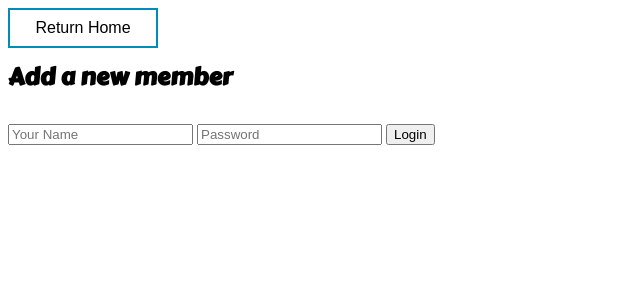
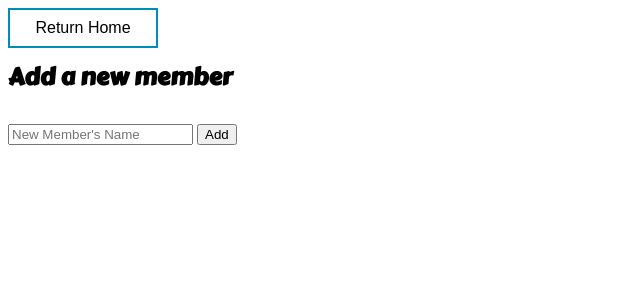
Before and after one commit to AaditT/checkin, a Flask app: page /add in a window 1280 px wide. Shown: the top 300 px of the page, without its empty margins (0-640 px from the left). Run offline with Flask 2, Linux system fonts and the light colour scheme; parts of the project's set-up code (start-up, migrations or seed data) failed here and were passed over.

Commit message:
clean up "add" feature

```diff
--- a/main.py
+++ b/main.py
@@ -31,11 +31,8 @@ def login():
 def add():
     error = None
     if request.method == 'POST':
-        if request.form['password'] == pwd:
-            _names.append(str(request.form['username']))
-            return redirect(url_for('index'))
-        else:
-            error = "incorrect password"
+        attendees.append(str(request.form['username']))
+        return redirect(url_for('index'))
     return render_template('add.html', error=error)
 
 if __name__ == '__main__':
--- a/templates/add.html
+++ b/templates/add.html
@@ -58,12 +58,10 @@
       </a>
       <h1>Add a new member</h1>
       <br>
-      <form action="/login" method="post" class="form">
-        <input type="text" placeholder="Your Name" name="username" value="{{
+      <form action="/add" method="post" class="form">
+        <input type="text" placeholder="New Member's Name" name="username" value="{{
           request.form.username }}">
-         <input type="password" placeholder="Password" name="password" value="{{
-          request.form.password }}">
-        <input class="btn btn-default" type="submit" value="Login">
+        <input class="btn btn-default" type="submit" value="Add">
       </form>
       {% if error %}
         <p class="error"><strong>Error:</strong> {{ error }}
--- a/templates/login.html
+++ b/templates/login.html
@@ -63,7 +63,7 @@
           request.form.username }}">
          <input type="password" placeholder="Password" name="password" value="{{
           request.form.password }}">
-        <input class="btn btn-default" type="submit" value="Add">
+        <input class="btn btn-default" type="submit" value="Login">
       </form>
       {% if error %}
         <p class="error"><strong>Error:</strong> {{ error }}
```
